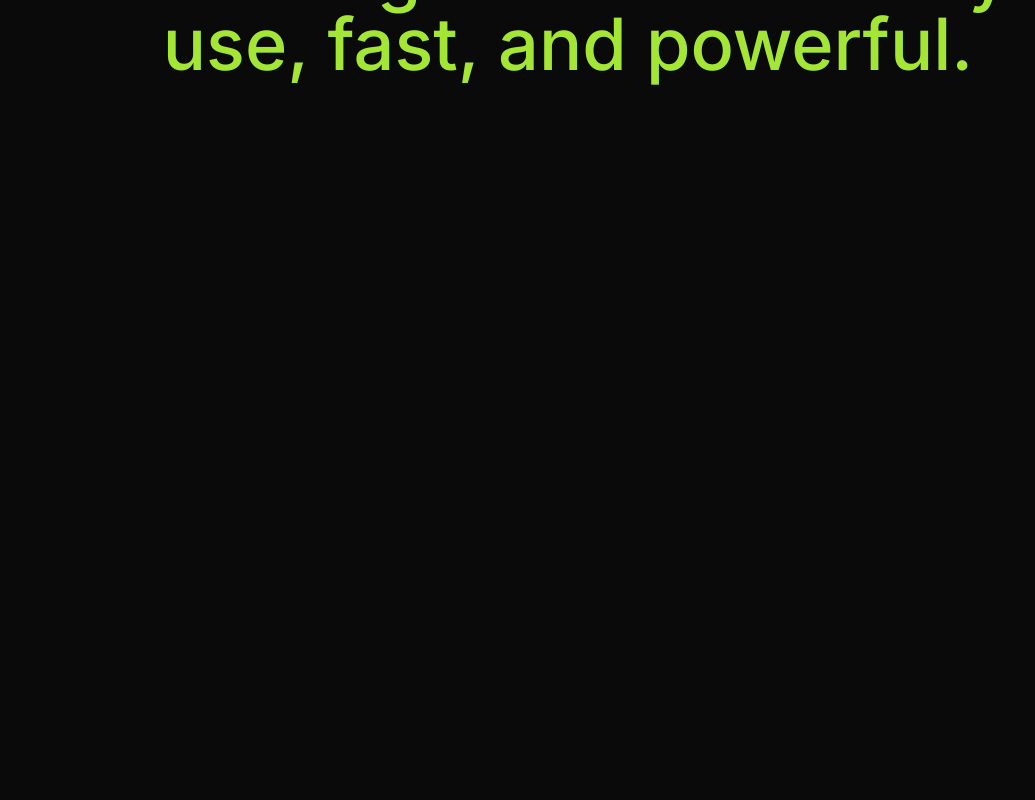
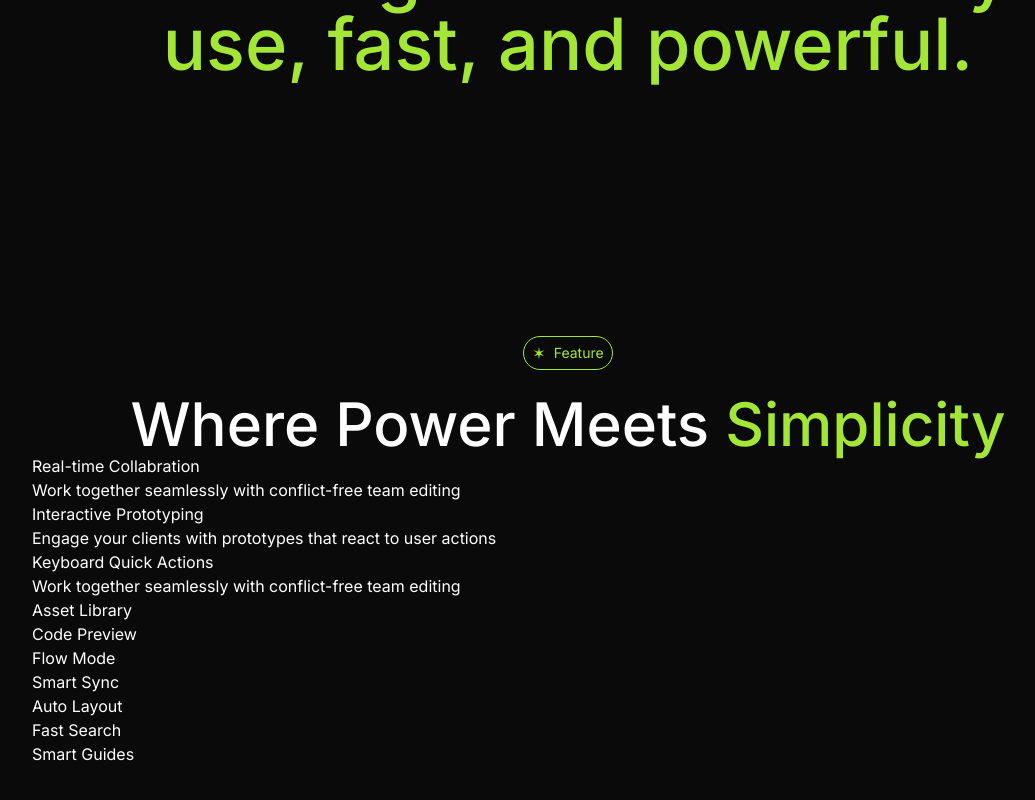
Before and after one commit to NatnaelDemelash/Layers-Clone-, a Next.js app: page / in a window 1280 px wide. Shown: the part 1798-2598 px from the top of the page, without its empty margins (72-1107 px from the left). Before the commit the page ends 2038 px from the top, so only its background shows below. Built offline with nearby package versions, Linux system fonts and the light colour scheme.

Commit message:
create re-usable featurecards for features section

```diff
--- a/src/app/page.tsx
+++ b/src/app/page.tsx
@@ -1,7 +1,8 @@
-import Hero from '@/sections/Hero';
-import Introduction from '@/sections/Introduction';
-import LogoTicker from '@/sections/LogoTicker';
-import Navbar from '@/sections/Navbar';
+import Features from "@/sections/Features";
+import Hero from "@/sections/Hero";
+import Introduction from "@/sections/Introduction";
+import LogoTicker from "@/sections/LogoTicker";
+import Navbar from "@/sections/Navbar";
 
 export default function Home() {
   return (
@@ -10,6 +11,7 @@
       <Hero />
       <LogoTicker />
       <Introduction />
+      <Features />
     </>
   );
 }
--- /dev/null
+++ b/src/components/FeatureCard.tsx
@@ -0,0 +1,17 @@
+export default function FeatureCard(props: {
+  title: string;
+  description: string;
+  children?: React.ReactNode;
+}) {
+  const { children, title, description } = props;
+
+  return (
+    <div>
+      <div>{children}</div>
+      <div>
+        <h3>{title}</h3>
+        <p>{description}</p>
+      </div>
+    </div>
+  );
+}
--- a/src/sections/Features.tsx
+++ b/src/sections/Features.tsx
@@ -1,3 +1,7 @@
+import FeatureCard from "@/components/FeatureCard";
+import Tags from "@/components/Tags";
+import { div } from "framer-motion/client";
+
 const features = [
   "Asset Library",
   "Code Preview",
@@ -9,5 +13,42 @@
 ];
 
 export default function Features() {
-    return <div>Features</div>;
+  return (
+    <section className="py-24">
+      <div className="container">
+        <div className="flex justify-center">
+          <Tags>Feature</Tags>
+        </div>
+        <h2 className="text-6xl font-medium mt-6 text-center">
+          Where Power Meets <span className="text-lime-400">Simplicity</span>
+        </h2>
+
+        <div>
+          {/* Feature Cards */}
+          <FeatureCard
+            title="Real-time Collabration"
+            description="Work together seamlessly with conflict-free team editing"
+          ></FeatureCard>
+
+          <FeatureCard
+            title="Interactive Prototyping"
+            description="Engage your clients with prototypes that react to user actions"
+          ></FeatureCard>
+
+          <FeatureCard
+            title="Keyboard Quick Actions"
+            description="Work together seamlessly with conflict-free team editing"
+          ></FeatureCard>
+        </div>
+        <div>
+          {features.map((feature) => (
+            <div key={feature}>
+              <span></span>
+              <span>{feature}</span>
+            </div>
+          ))}
+        </div>
+      </div>
+    </section>
+  );
 }
```
Lines whose indentation alone changed are shown as unchanged.
